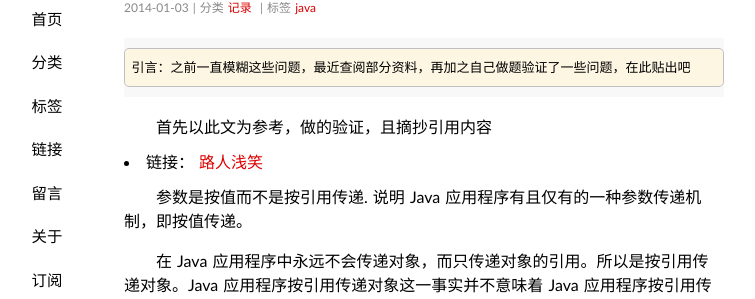
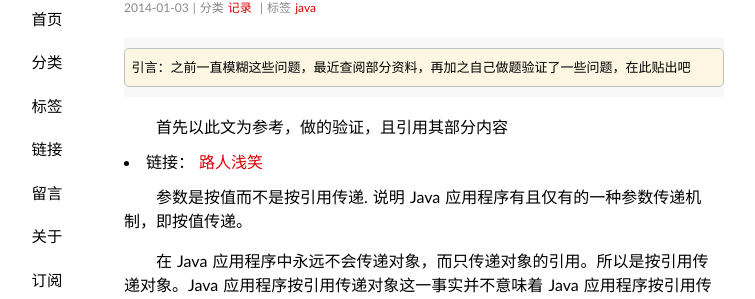
Before and after one commit to mugbya/mugbya.github.io, a Jekyll site: the page built from _posts/2014-01-03-java中参数传替.md, in a window 1280 px wide and 900 px high. Shown: the part 129-428 px from the top of the window, without its empty margins (216-971 px from the left). Built offline with Jekyll 4.4.1, drawn with Linux system fonts in a browser that asks for light colours; some web fonts are replaced; Markdown is read by kramdown in place of the engine named in the settings; comment, search, counter and statistics services are not loaded.

Commit message:
Update 2014-01-03-java中参数传替.md

```diff
--- a/_posts/2014-01-03-java中参数传替.md
+++ b/_posts/2014-01-03-java中参数传替.md
@@ -8,7 +8,7 @@ tags: java
 
     引言：之前一直模糊这些问题，最近查阅部分资料，再加之自己做题验证了一些问题，在此贴出吧
 
-首先以此文为参考，做的验证，且摘抄引用内容
+首先以此文为参考，做的验证，且引用其部分内容
 
  - 链接： <a href="http://www.cnblogs.com/perfy/archive/2012/10/16/2726039.html" target="_blank"> 路人浅笑 </a>
 
```
